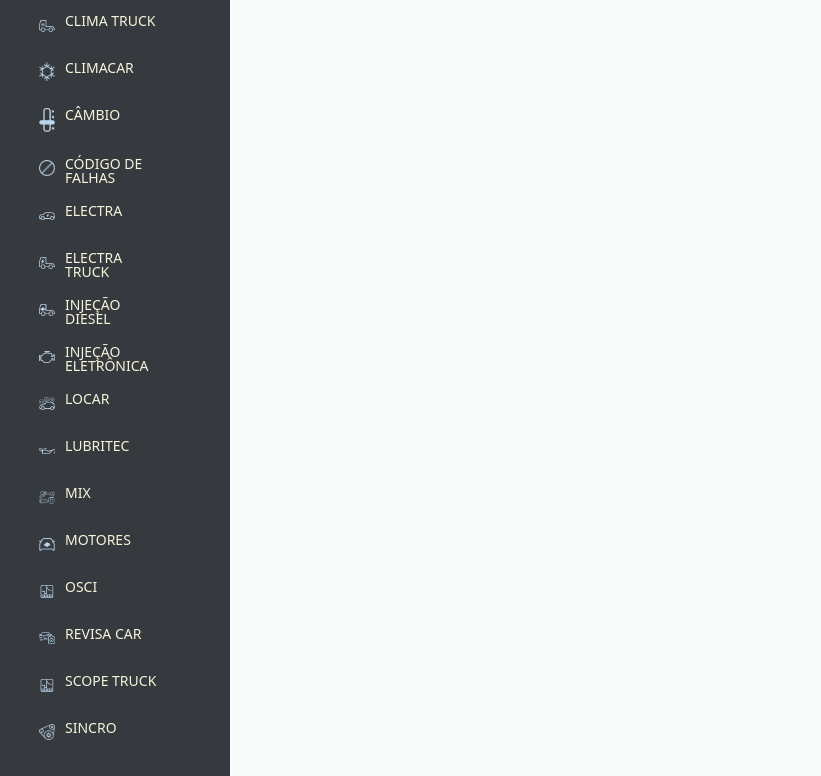
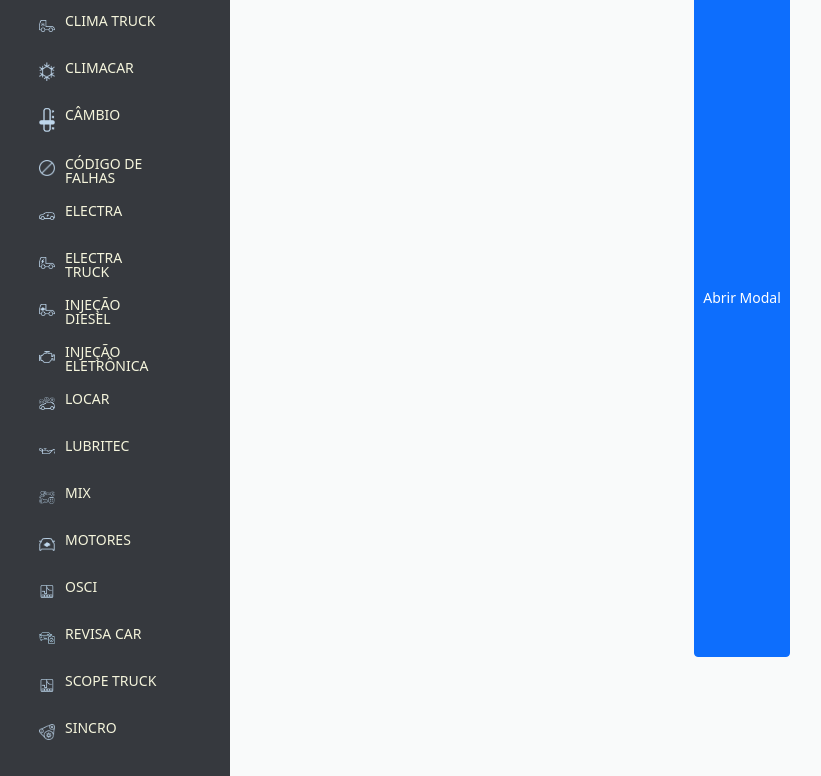
Before and after one commit to WellingtondaSilvaLima/simplocode, a plain HTML site: page index.html in a window 1280 px wide. Shown: the part 143-919 px from the top of the page, without its empty margins (26-847 px from the left). Drawn offline with nearby package versions, Linux system fonts and the light colour scheme.

Commit message:
Modal Position

```diff
--- a/index.html
+++ b/index.html
@@ -184,7 +184,7 @@
 
   <section class="conteudo-busca-code">
     <!-- Botão que abre o modal -->
-    <button id="open-modal-btn" class="open-modal-btn">Abrir Modal</button>
+    <button type="button" id="open-modal-btn" class="btn btn-primary btn-sm open-modal-btn">Abrir Modal</button>
 
     <!-- Modal HTML -->
     <div id="modal" class="modal">
--- a/style.css
+++ b/style.css
@@ -103,9 +103,17 @@
 }
 
 .conteudo-busca-code {
+  display: flex;
+  justify-content: center;
   position: fixed;
   bottom: 0;
   right: 0;
   width: calc(100% - 256px);
   height: calc(100% - 80px);
 }
+
+section button {
+display: flex;
+align-items: center;
+justify-content: center;
+}
```
